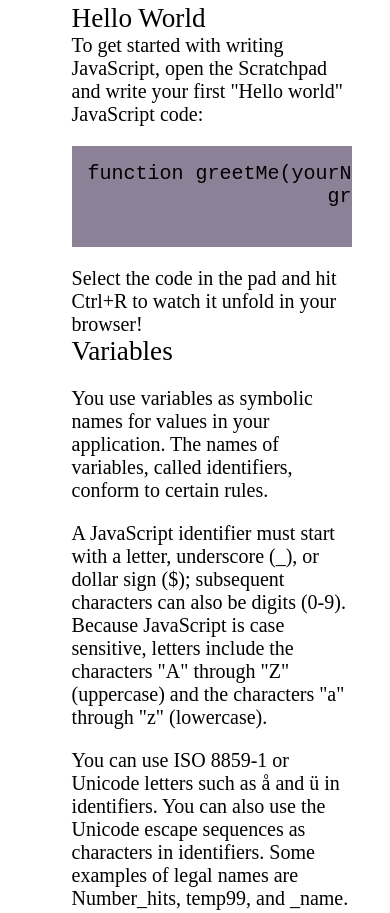
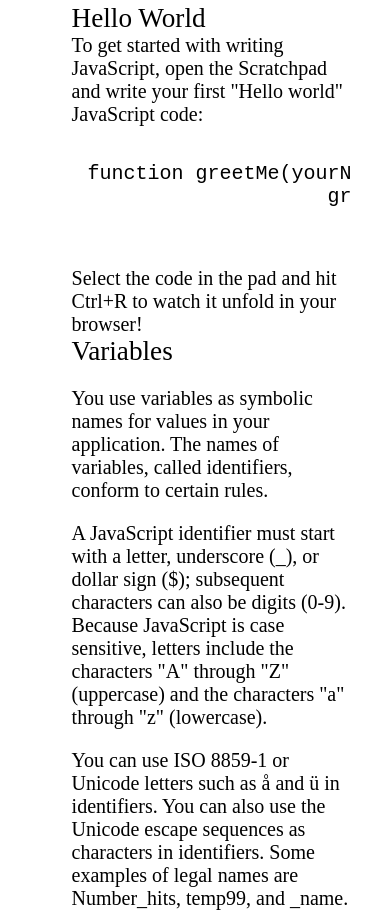
Before and after one commit to prinxard/FreeCodeCamp_Project_Technical_Documentation_Page, a plain HTML site: page index.html in a window 390 px wide. Shown: the part 2536-3449 px from the top of the page. Drawn offline with Linux system fonts and the light colour scheme.

Commit message:
not styled yet

```diff
--- a/styles.css
+++ b/styles.css
@@ -58,6 +58,7 @@ color: rgb(16, 189, 189);
 
     pre, code {
         font-family: monospace, monospace;
+
       }
       pre {
         overflow: auto;
@@ -66,6 +67,5 @@ color: rgb(16, 189, 189);
         display: block;
         padding: 1rem;
         word-wrap: normal;
-        background-color: rgb(141, 129, 151);
       }
 }
```
